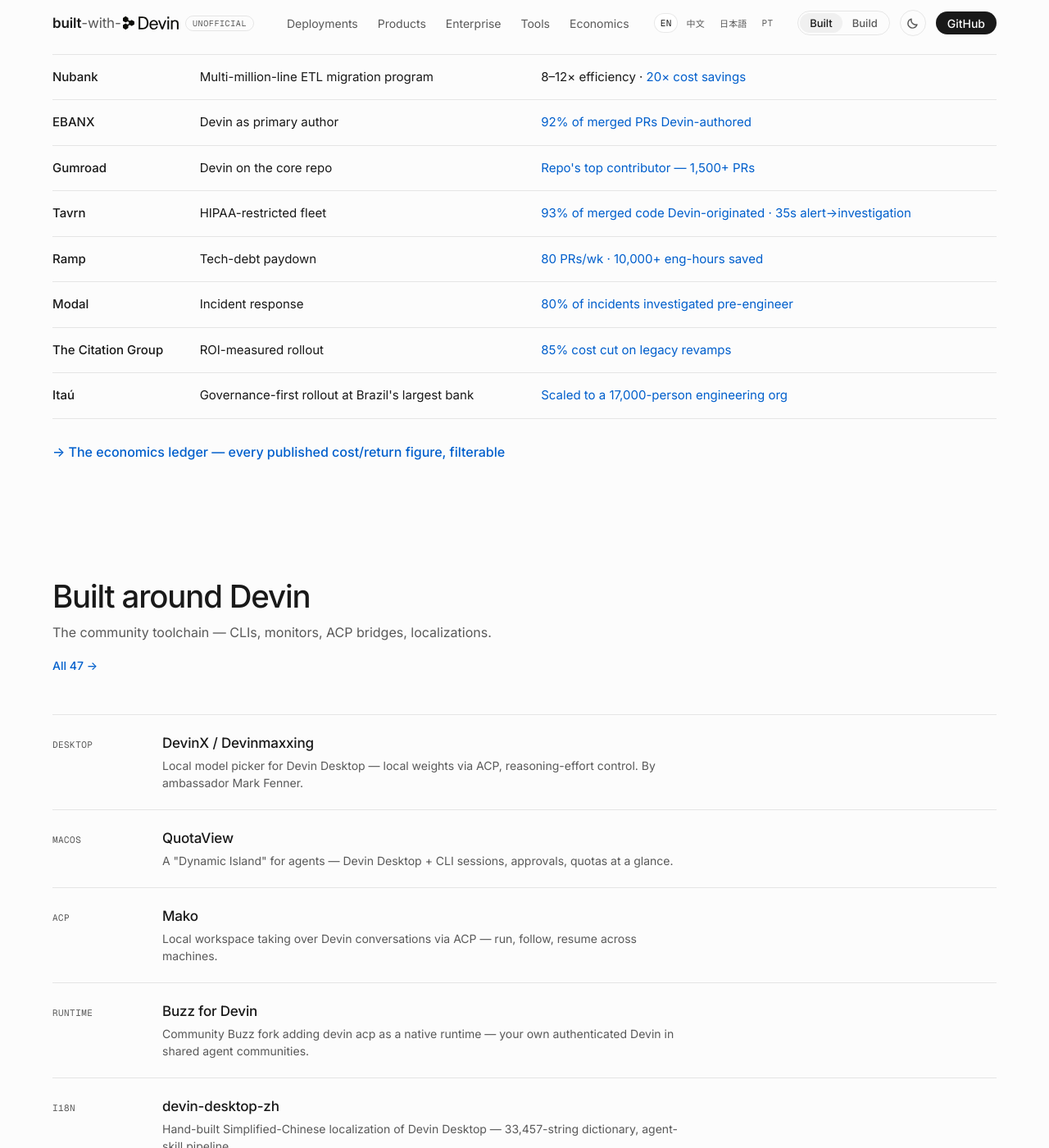
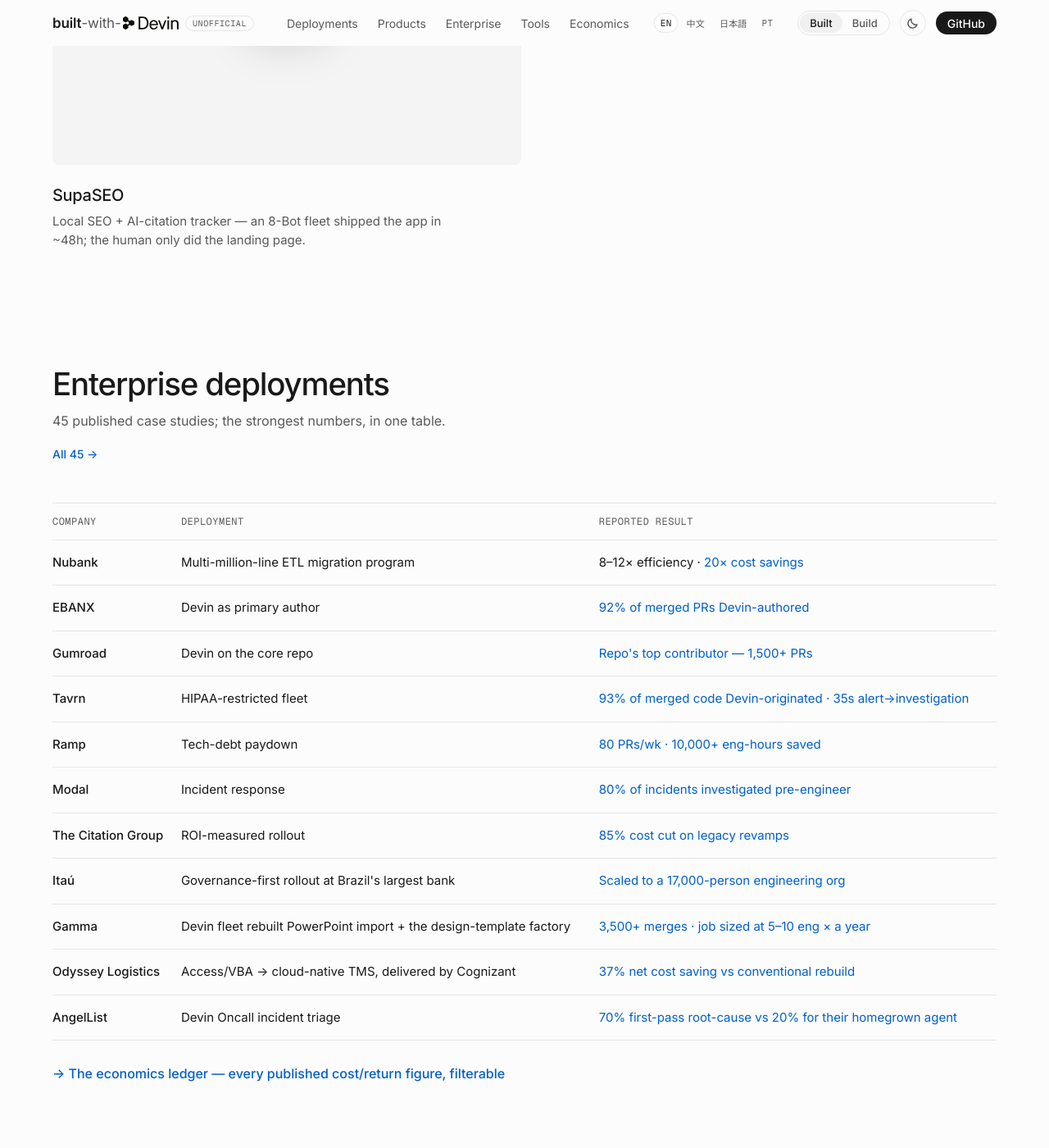
Before and after one commit to Till3005/built-with-devin, a Jekyll site: the page built from docs/index.html, in a window 1280 px wide and 1400 px high, scrolled down 5636 px. Shown: the whole window at 82% size. Built offline with Jekyll 4.4.1, drawn with Linux system fonts in a browser that asks for light colours.

Commit message:
Homepage highlights +Poke negotiation field report, campaign end
- index.html: products +SupaSEO card, enterprise table +Gamma/Odyssey/AngelList
- i18n.js: new keys p7.d e9-e11.d across zh/ja/pt
- field reports 34→35: dev.to gatekeeper negotiation log (2 + Max month,
  credibility check → proof-of-life flow, 48h claim / 7d expiry fine print)
- poke.com/bots entry: campaign ended Nov 23 00:00 PT, full fine print added

Generated with [Devin](https://devin.ai)

Co-Authored-By: Devin <158243242+devin-ai-integration[bot]@users.noreply.github.com>

```diff
--- a/docs/assets/i18n.js
+++ b/docs/assets/i18n.js
@@ -20,12 +20,12 @@ zh: {
 'd4.t':'"Phil" —— 30 个 agent 的 swarm 写出 Word 兼容编辑器','d4.d':'3 周 100 万+ 行 Rust+TS，零人类工程师——持续对照真实 Microsoft Word 验证。',
 'd5.t':'AutoResearch —— Devin Cloud 上的推理研究实验室','d5.d':'编排 Devin + 并行子代理竞逐假设，在 Modal GPU 上用回放的生产流量验证。',
 'd6.t':'Electra —— 自己决定做什么的具名队友','d6.d':'写并测代码、更新内部工具、推着团队走；一个税务 agent 单线程跑了 20 天。','d7.t':'Venus Williams —— 网球数据 Bot','d7.d':'七届大满贯冠军把职业网球备战交给 Bot：对手打法、球拍调试、比赛分析。',
-'p1.d':'训练 agent 的模拟企业——74 个厂商级保真系统。98% 的合并 PR 由 Devin 撰写。',
+'p1.d':'训练 agent 的模拟企业——74 个厂商级保真系统。98% 的合并 PR 由 Devin 撰写。','p7.d':'本地 SEO + AI 引用追踪器——8 个 Bot 的舰队 ~48 小时建成整个 app；人类只写了落地页。',
 'p2.d':'从一条 Slack 链接到生产，复刻 Shopify 内部部署器——全部由 Devin 撰写。',
 'p3.d':'Devin Voice 抓取评论，绘制按地点的美食帕累托前沿。',
 'p4.d':'婴儿照片 → 游戏素材，Mac VM 上完成，已上 TestFlight。',
 'th.co':'公司','th.dep':'部署','th.res':'报告结果',
-'e1.d':'数百万行 ETL 迁移工程','e2.d':'Devin 担任主要作者','e3.d':'Devin 驻守核心仓库','e4.d':'HIPAA 受限舰队','e5.d':'技术债清偿','e6.d':'事故响应','e7.d':'ROI 计量的落地',
+'e1.d':'数百万行 ETL 迁移工程','e2.d':'Devin 担任主要作者','e3.d':'Devin 驻守核心仓库','e4.d':'HIPAA 受限舰队','e5.d':'技术债清偿','e6.d':'事故响应','e7.d':'ROI 计量的落地','e9.d':'Devin 舰队重建 PowerPoint 导入 + 模板工厂','e10.d':'Access/VBA → 云原生 TMS，Cognizant 交付','e11.d':'Devin Oncall 事故分诊',
 'econ.link':'→ 经济学台账——所有已发表的成本/回报数字，可筛选',
 't1.d':'Devin Desktop 本地模型选择器——经 ACP 接本地权重、推理强度控制。大使 Mark Fenner 作品。',
 't2.d':'agent 的"灵动岛"——Devin Desktop + CLI 会话、审批、额度一览。',
@@ -87,12 +87,12 @@ ja: {
 'd4.t':'「Phil」—— 30 エージェントの swarm が Word 互換エディタを開発','d4.d':'3 週間で 100 万行超の Rust+TS、人間エンジニアゼロ——本物の Microsoft Word と継続的に照合。',
 'd5.t':'AutoResearch —— Devin Cloud 上の推論研究ラボ','d5.d':'オーケストレーター Devin + 並列サブエージェントが仮説を競走、Modal GPU で再生本番トラフィックと照合。',
 'd6.t':'Electra —— 自分でやることを決める名前付きチームメイト','d6.d':'コードを書いてテストし、内部ツールを更新し、チームを前に進める。ある税務エージェントは 1 スレッドを 20 日間継続。','d7.t':'Venus Williams —— テニスデータ Bot','d7.d':'グランドスラム 7 度の優勝者がプロテニスの準備を Bot に任せる：対戦相手の戦法・ラケット調整・試合分析。',
-'p1.d':'エージェント訓練用のシミュレート企業——74 のベンダー忠実システム。マージ PR の 98% が Devin 作。',
+'p1.d':'エージェント訓練用のシミュレート企業——74 のベンダー忠実システム。マージ PR の 98% が Devin 作。','p7.d':'ローカル SEO + AI 引用トラッカー——8 Bot フリートが ~48 時間でアプリ全体を構築。人間はランディングページのみ担当。',
 'p2.d':'Slack リンクから本番まで、Shopify 社内デプロイヤーを複製——すべて Devin 作。',
 'p3.d':'Devin Voice がレビューをスクレイプし、場所別グルメのパレートフロンティアを描画。',
 'p4.d':'赤ちゃん写真 → ゲームスプライト、Mac VM で TestFlight まで出荷。',
 'th.co':'企業','th.dep':'導入内容','th.res':'報告された結果',
-'e1.d':'数百万行規模の ETL 移行プログラム','e2.d':'Devin が主要執筆者','e3.d':'コアリポジトリの Devin','e4.d':'HIPAA 制約のフリート','e5.d':'技術的負債の返済','e6.d':'インシデント対応','e7.d':'ROI 測定済み導入',
+'e1.d':'数百万行規模の ETL 移行プログラム','e2.d':'Devin が主要執筆者','e3.d':'コアリポジトリの Devin','e4.d':'HIPAA 制約のフリート','e5.d':'技術的負債の返済','e6.d':'インシデント対応','e7.d':'ROI 測定済み導入','e9.d':'Devin フリートが PowerPoint インポートとテンプレート工場を再建','e10.d':'Access/VBA → クラウドネイティブ TMS（Cognizant 納品）','e11.d':'Devin Oncall インシデントトリアージ',
 'econ.link':'→ 経済学台帳——公開済みの全コスト/リターン数値、フィルタ可能',
 't1.d':'Devin Desktop 用ローカルモデル選択器——ACP 経由のローカル重み、推論強度制御。アンバサダー Mark Fenner 作。',
 't2.d':'エージェント版「Dynamic Island」——Devin Desktop + CLI セッション、承認、クォータを一目で。',
@@ -154,12 +154,12 @@ pt: {
 'd4.t':'"Phil" — um swarm de 30 agentes escreveu um editor compatível com Word','d4.d':'1M+ linhas de Rust+TS em 3 semanas, zero engenheiros humanos — verificado continuamente contra o Microsoft Word real.',
 'd5.t':'AutoResearch — um laboratório de pesquisa de inferência no Devin Cloud','d5.d':'Devin orquestrador + subagentes paralelos disputando hipóteses, verificados contra tráfego de produção reproduzido em GPUs Modal.',
 'd6.t':'Electra — uma colega nomeada que decide o que fazer','d6.d':'Escreve e testa código, atualiza ferramentas internas, mantém o time andando; um agente fiscal rodou um único thread por 20 dias.','d7.t':'Venus Williams — Bots de dados de tênis','d7.d':'A heptacampeã de Grand Slam delega a preparação no circuito aos Bots: jogos das rivais, ajuste de raquetes, análise de partidas.',
-'p1.d':'Empresas simuladas para treinar agentes — 74 sistemas fiéis aos fornecedores. 98% dos PRs mergeados escritos pelo Devin.',
+'p1.d':'Empresas simuladas para treinar agentes — 74 sistemas fiéis aos fornecedores. 98% dos PRs mergeados escritos pelo Devin.','p7.d':'Rastreador de SEO local + citações em IA — uma frota de 8 Bots construiu o app em ~48h; o humano só fez a landing page.',
 'p2.d':'O deployer interno da Shopify clonado de um link do Slack até produção — inteiramente escrito pelo Devin.',
 'p3.d':'Devin Voice raspou avaliações para mapear a fronteira de Pareto de comida por localização.',
 'p4.d':'Fotos de bebê → sprites de jogo numa VM Mac, enviado ao TestFlight.',
 'th.co':'Empresa','th.dep':'Implantação','th.res':'Resultado reportado',
-'e1.d':'Programa de migração ETL de milhões de linhas','e2.d':'Devin como autor principal','e3.d':'Devin no repo principal','e4.d':'Frota restrita por HIPAA','e5.d':'Pagamento de dívida técnica','e6.d':'Resposta a incidentes','e7.d':'Rollout com ROI medido',
+'e1.d':'Programa de migração ETL de milhões de linhas','e2.d':'Devin como autor principal','e3.d':'Devin no repo principal','e4.d':'Frota restrita por HIPAA','e5.d':'Pagamento de dívida técnica','e6.d':'Resposta a incidentes','e7.d':'Rollout com ROI medido','e9.d':'Frota Devin reconstruiu o import de PowerPoint + a fábrica de templates','e10.d':'Access/VBA → TMS cloud-native, entregue pela Cognizant','e11.d':'Triagem de incidentes com Devin Oncall',
 'econ.link':'→ O livro-razão da economia — cada número publicado de custo/retorno, filtrável',
 't1.d':'Seletor de modelo local para Devin Desktop — pesos locais via ACP, controle de esforço de raciocínio. Do embaixador Mark Fenner.',
 't2.d':'Uma "Dynamic Island" para agentes — sessões Devin Desktop + CLI, aprovações, cotas num relance.',
--- a/docs/index.html
+++ b/docs/index.html
@@ -134,6 +134,7 @@ title: Built with Devin — a verified registry
     <article><div class="media-panel"><span class="mp-icon"><img src="assets/brand/p05-gear.webp" alt=""></span></div><h3><a href="https://x.com/russelljkaplan/status/2100280085999919555">Flappy Asher</a></h3><p data-i18n="p4.d">Baby photos → game sprites on a Mac VM, shipped to TestFlight.</p></article>
     <article><div class="media-panel"><span class="mp-icon"><img src="assets/brand/g01-octagon.webp" alt=""></span></div><h3><a href="https://github.com/dabit3/vending-machine">Try Devin vending machine</a></h3><p data-i18n="p5.d">dabit3's event credit dispenser — enter an email, get a Devin code. devin-ai-integration[bot] is the top contributor (266 commits).</p></article>
     <article><div class="media-panel"><span class="mp-icon"><img src="assets/brand/r3-16-trapezoid.webp" alt=""></span></div><h3><a href="https://seed.horacioh.com/writing/how-i-built-a-full-booking-system-as-a-side-project-with-devin-as-my-engineering-partner">GymClass</a></h3><p data-i18n="p6.d">A martial-arts academy's real booking system, a month of features directed from a phone between meetings.</p></article>
+    <article><div class="media-panel"><span class="mp-icon"><img src="assets/brand/p09-squircle.webp" alt=""></span></div><h3><a href="https://supaseo.dev">SupaSEO</a></h3><p data-i18n="p7.d">Local SEO + AI-citation tracker — an 8-Bot fleet shipped the app in ~48h; the human only did the landing page.</p></article>
   </div>
 </div></section>
 
@@ -149,6 +150,9 @@ title: Built with Devin — a verified registry
     <tr><td class="co">Modal</td><td data-i18n="e6.d">Incident response</td><td><a href="https://devin.ai/customers/modal">80% of incidents investigated pre-engineer</a></td></tr>
     <tr><td class="co">The Citation Group</td><td data-i18n="e7.d">ROI-measured rollout</td><td><a href="https://devin.ai/customers/thecitationgroup">85% cost cut on legacy revamps</a></td></tr>
     <tr><td class="co">Itaú</td><td data-i18n="e8.d">Governance-first rollout at Brazil's largest bank</td><td><a href="https://medium.com/itautech/devin-no-ita%C3%BA-como-escalamos-o-uso-de-agentes-na-engenharia-de-software-b636bedebc5a">Scaled to a 17,000-person engineering org</a></td></tr>
+    <tr><td class="co">Gamma</td><td data-i18n="e9.d">Devin fleet rebuilt PowerPoint import + the design-template factory</td><td><a href="https://research.gamma.app/2026/11/pptx-import">3,500+ merges · job sized at 5–10 eng × a year</a></td></tr>
+    <tr><td class="co">Odyssey Logistics</td><td data-i18n="e10.d">Access/VBA → cloud-native TMS, delivered by Cognizant</td><td><a href="https://news.cognizant.com/2026-09-23-Cognizant-and-Cognition-put-autonomous-AI-engineering-into-production-at-Odyssey-Logistics,-with-a-37-percent-net-cost-saving">37% net cost saving vs conventional rebuild</a></td></tr>
+    <tr><td class="co">AngelList</td><td data-i18n="e11.d">Devin Oncall incident triage</td><td><a href="https://devin.ai/customers/angellist-oncall">70% first-pass root-cause vs 20% for their homegrown agent</a></td></tr>
   </table>
   <p style="margin-top:28px"><a href="economics.html" style="color:var(--acc);text-decoration:none;font-weight:500" data-i18n="econ.link">→ The economics ledger — every published cost/return figure, filterable</a></p>
 </div></section>
```
Also changed, not shown: README.ja.md (+2 -1 lines), README.pt.md (+2 -1 lines), README.zh.md (+2 -1 lines), README.md.
